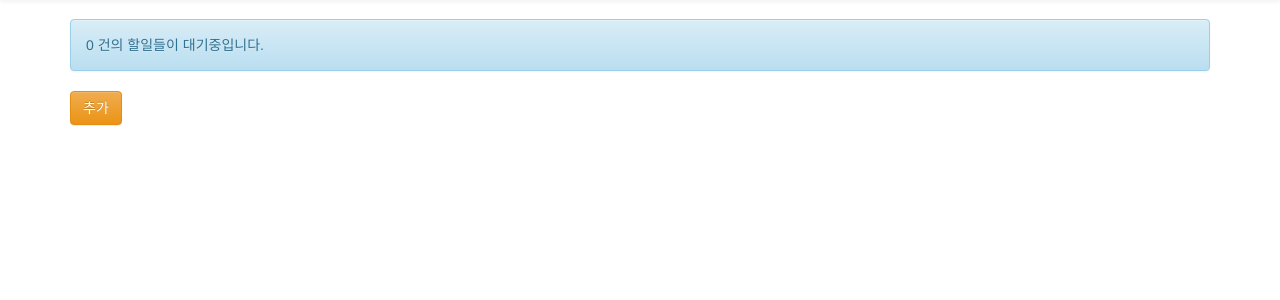
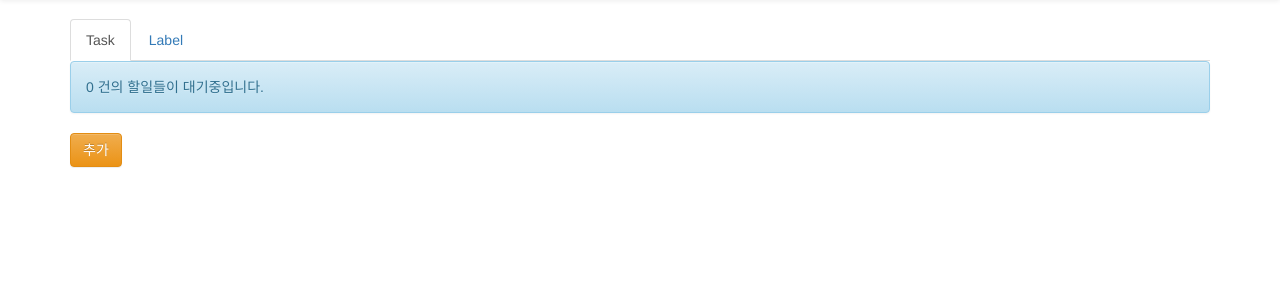
Before and after one commit to chang12/django-todo, a Django app: page / in a window 1280 px wide. Shown: the part 51-351 px from the top of the page. Run offline with Django 3.2, Linux system fonts and the light colour scheme; the visitor is signed in with stand-in values (Sample User, id 1); data that the repository does not hold is empty; some libraries are stand-ins or nearby versions.

Commit message:
메인 페이지를 Task / Label 2개의 탭으로 구성 + 탭간 전환 JS 기술

```diff
--- a/todo/post/templates/post/index.html
+++ b/todo/post/templates/post/index.html
@@ -79,6 +79,14 @@
 </nav>
 
 <div class="container">
+    <div>
+        <ul class="nav nav-tabs">
+            <li role="presentation" class="active"><a id="tab-task">Task</a></li>
+            <li role="presentation"><a id="tab-label">Label</a></li>
+        </ul>
+    </div>
+
+    <div id="content-task">
         <div class="alert alert-info" role="alert">
             <span id="num-of-tasks"><strong></strong></span> 건의 할일들이 대기중입니다.
         </div>
@@ -109,11 +117,32 @@
         </div>
     </div>
 
+    <div id="content-label">
+
+    </div>
+</div>
+
 <script>
     var num_of_tasks = {{ tasks|length }};
     $("#num-of-tasks").text(num_of_tasks);
 
     $('document').ready(function(){
+        // nav-tabs element 들의 click event
+        // Task 탭의 click event
+        $("#tab-task").click(function(){
+            $(this).parent().toggleClass("active", true);
+            $("#tab-label").parent().toggleClass("active", false);
+            $("#content-task").show();
+            $("#content-label").hide();
+        });
+        // Label 탭의 click event
+        $("#tab-label").click(function(){
+            $(this).parent().toggleClass("active", true);
+            $("#tab-task").parent().toggleClass("active", false);
+            $("#content-task").hide();
+            $("#content-label").show();
+        });
+
         // list-group-item 들의 click event
         $(".list-group-item").each(function(){
             $(this).click(function(e){
```
Lines whose indentation alone changed are shown as unchanged.
